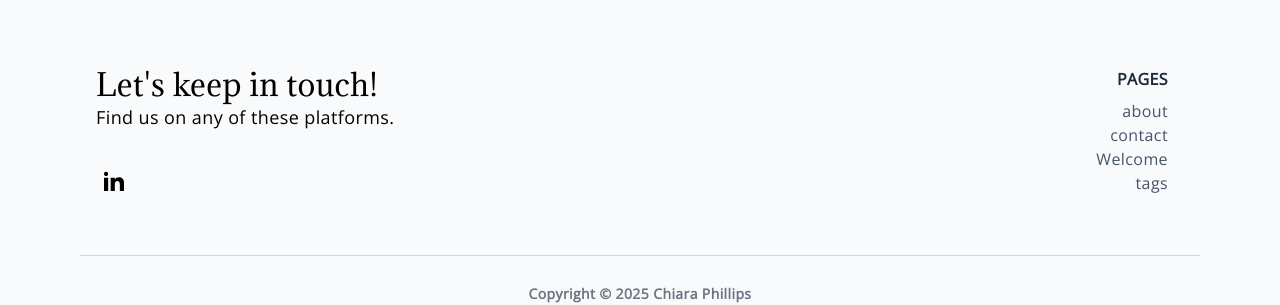
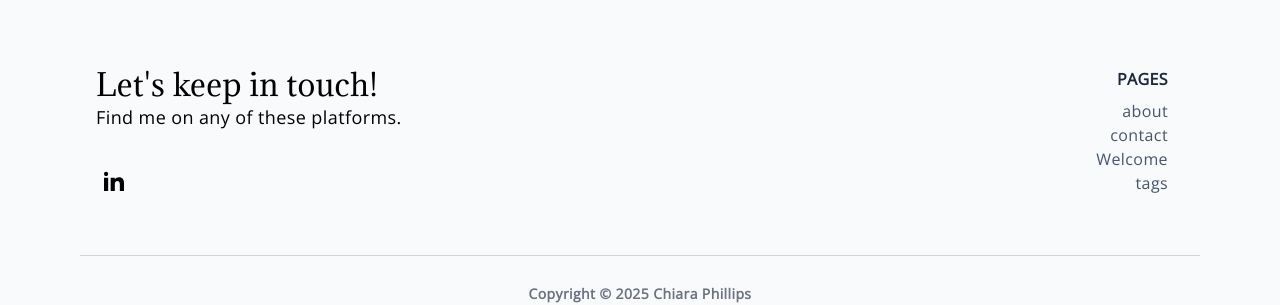
Before and after one commit to chiara-phillips/chiara-phillips.github.io, a Jekyll site: the page built from index.md, in a window 1280 px wide. Shown: the part 1482-1787 px from the top of the page. Built offline with Jekyll 4.4.1, drawn with Linux system fonts in a browser that asks for light colours; our own code applies the rules of GitHub Pages for plain Markdown files.

Commit message:
Update footer.html

```diff
--- a/_includes/footer.html
+++ b/_includes/footer.html
@@ -7,7 +7,7 @@
         <h4 class="text-3xl fonat-semibold">{{ site.data[site.lang].footer.title | default: "Let's keep in touch!" |
           localize}}</h4>
         <span class="text-lg dark:text-slate-300 my-4">
-          {{ site.data[site.lang].footer.description | default: "Find us on any of these platforms." }}
+          {{ site.data[site.lang].footer.description | default: "Find me on any of these platforms." }}
         </span>
         {% include social.html %}
       </div>
```
